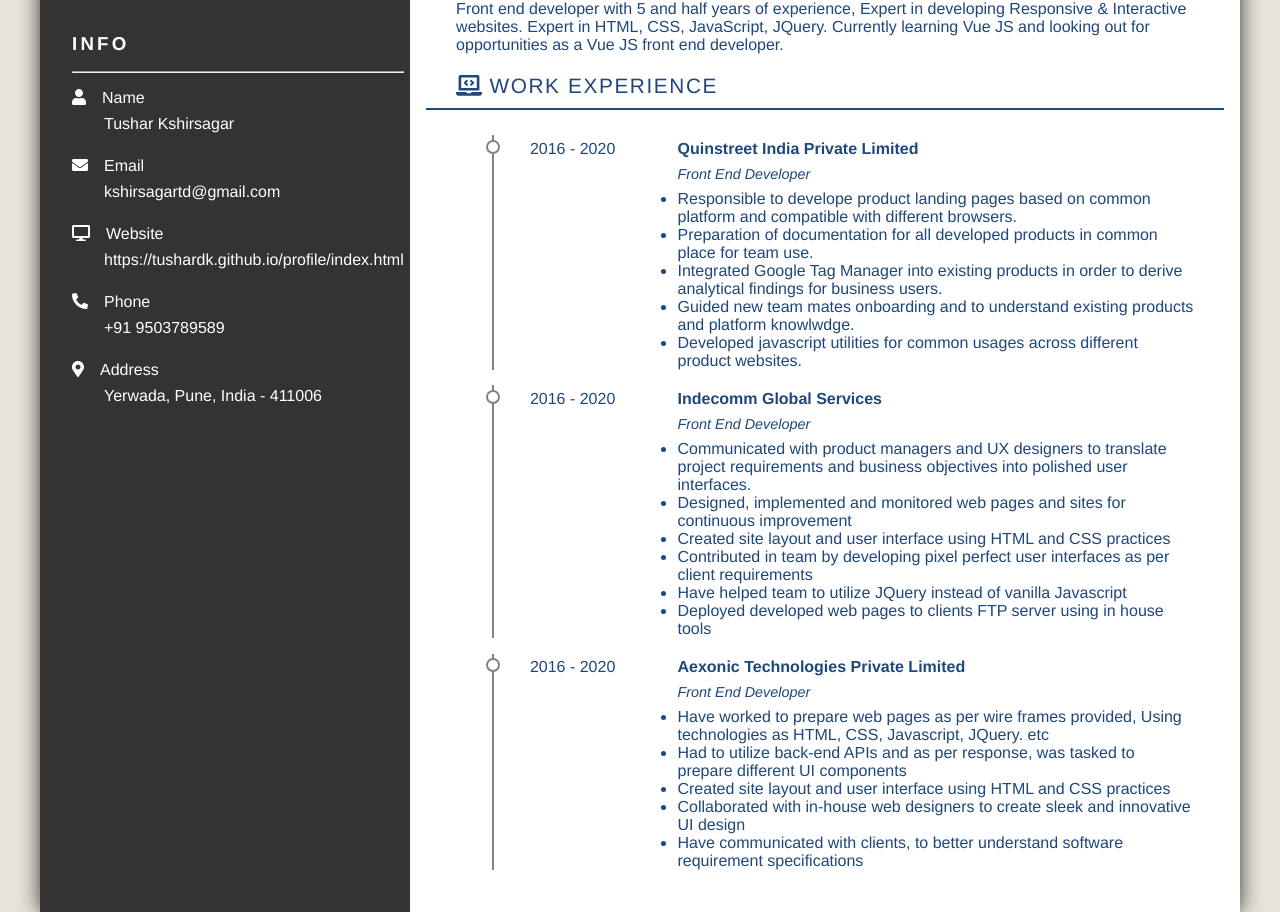
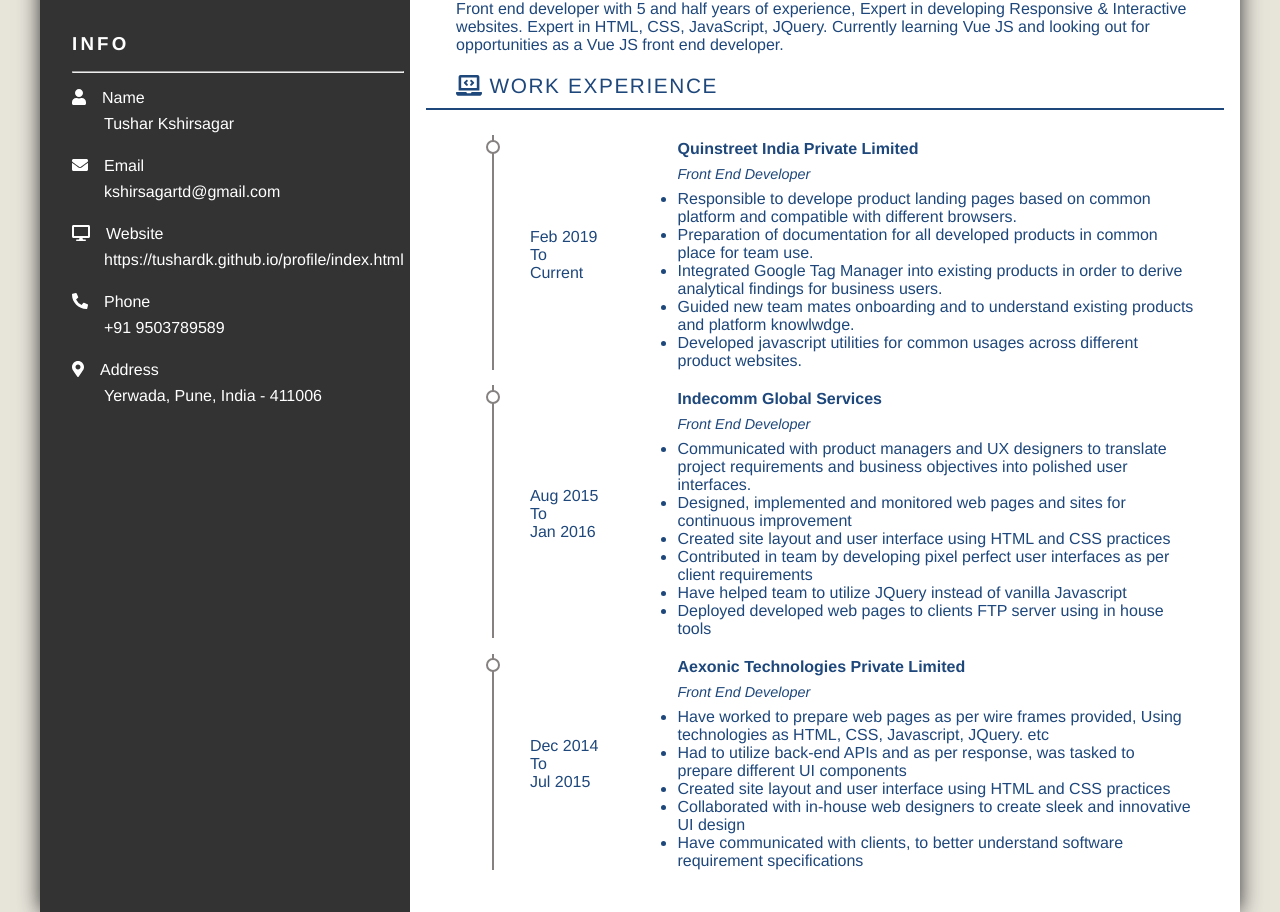
Before and after one commit to Tushardk/portfolio, a Vue app: page / in a window 1280 px wide. Shown: the part 267-1179 px from the top of the page. Built offline with nearby package versions, Linux system fonts and the light colour scheme.

Commit message:
Improvement

```diff
--- a/src/components/WorkExperience.vue
+++ b/src/components/WorkExperience.vue
@@ -12,7 +12,10 @@
           <div class="tenure-ball"></div>
           <div class="tenure-line"></div>
         </div>
-        <div class="tenure-dates">2016 - 2020</div>
+        <div class="tenure-dates">
+          <span class="from">Feb 2019</span> To
+          <span class="to">Current</span>
+        </div>
         <div class="work-details">
           <div class="company-name">Quinstreet India Private Limited</div>
           <div class="position-name">Front End Developer</div>
@@ -37,7 +40,10 @@
             </svg>-->
           </div>
         </div>
-        <div class="tenure-dates">2016 - 2020</div>
+        <div class="tenure-dates">
+          <span class="from">Aug 2015</span> To
+          <span class="to">Jan 2016</span>
+        </div>
         <div class="work-details">
           <div class="company-name">Indecomm Global Services</div>
           <div class="position-name">Front End Developer</div>
@@ -66,7 +72,10 @@
             </svg>-->
           </div>
         </div>
-        <div class="tenure-dates">2016 - 2020</div>
+        <div class="tenure-dates">
+          <span class="from">Dec 2014</span> To
+          <span class="to">Jul 2015</span>
+        </div>
         <div class="work-details">
           <div class="company-name">Aexonic Technologies Private Limited</div>
           <div class="position-name">Front End Developer</div>
@@ -132,6 +141,12 @@
     }
     .tenure-dates {
       flex: 2;
+      align-self: center;
+
+      .from,
+      .to {
+        display: block;
+      }
     }
 
     .work-details {
```
Also changed, not shown: 3 other files (tests, documents, lock files or other folders).
